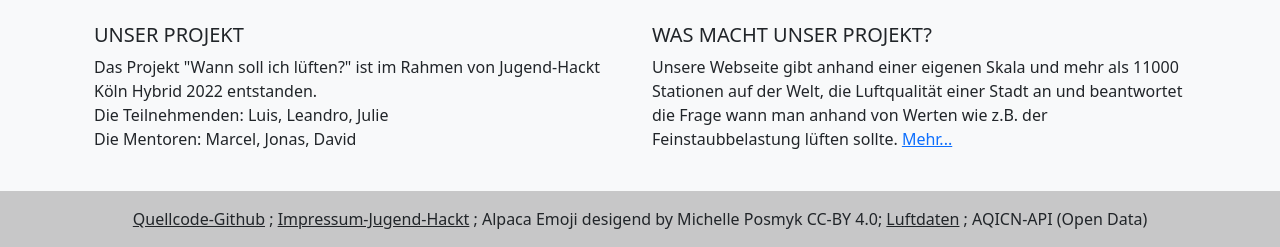
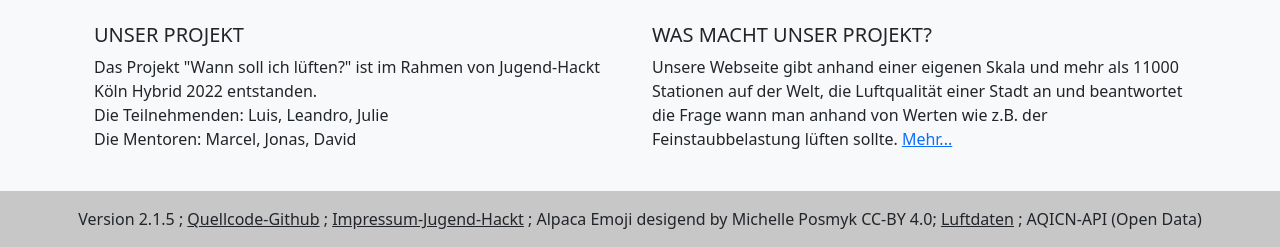
Before and after one commit to Jugendhackt/wann-soll-ich-lueften.de, a Flask app: page / in a window 1280 px wide. Shown: the part 553-800 px from the top of the page. Run offline with Flask 2, Linux system fonts and the light colour scheme.

Commit message:
Added Version under the Website (Small Change)

```diff
--- a/server/templates/daten.html
+++ b/server/templates/daten.html
@@ -89,6 +89,8 @@
       </div>-->
 
       <div class="text-center p-3" style="background-color: rgba(0, 0, 0, 0.2);">
+        Version 2.1.5
+        ;
         <a class="text-dark" href="https://github.com/Jugendhackt/wann-soll-ich-lueften.de">Quellcode-Github</a>
         ;
         <a class="text-dark" href="https://jugendhackt.org/impressum/">Impressum-Jugendhackt</a>
--- a/server/templates/main.html
+++ b/server/templates/main.html
@@ -71,6 +71,8 @@
     </div>
 
     <div class="text-center p-3" style="background-color: rgba(0, 0, 0, 0.2);">
+      Version 2.1.5
+      ;
       <a class="text-dark" href="https://github.com/Jugendhackt/wann-soll-ich-lueften.de">Quellcode-Github</a>
       ;
       <a class="text-dark" href="https://jugendhackt.org/impressum/">Impressum-Jugend-Hackt</a>
--- a/server/templates/more.html
+++ b/server/templates/more.html
@@ -38,6 +38,8 @@
 
 
     <div class="text-center p-3" style="background-color: rgba(0, 0, 0, 0.2);">
+      Version 2.1.5
+      ;
       <a class="text-dark" href="https://github.com/Jugendhackt/wann-soll-ich-lueften.de">Quellcode-Github</a>
       ;
       <a class="text-dark" href="https://jugendhackt.org/impressum/">Impressum-Jugend-Hackt</a>
```
